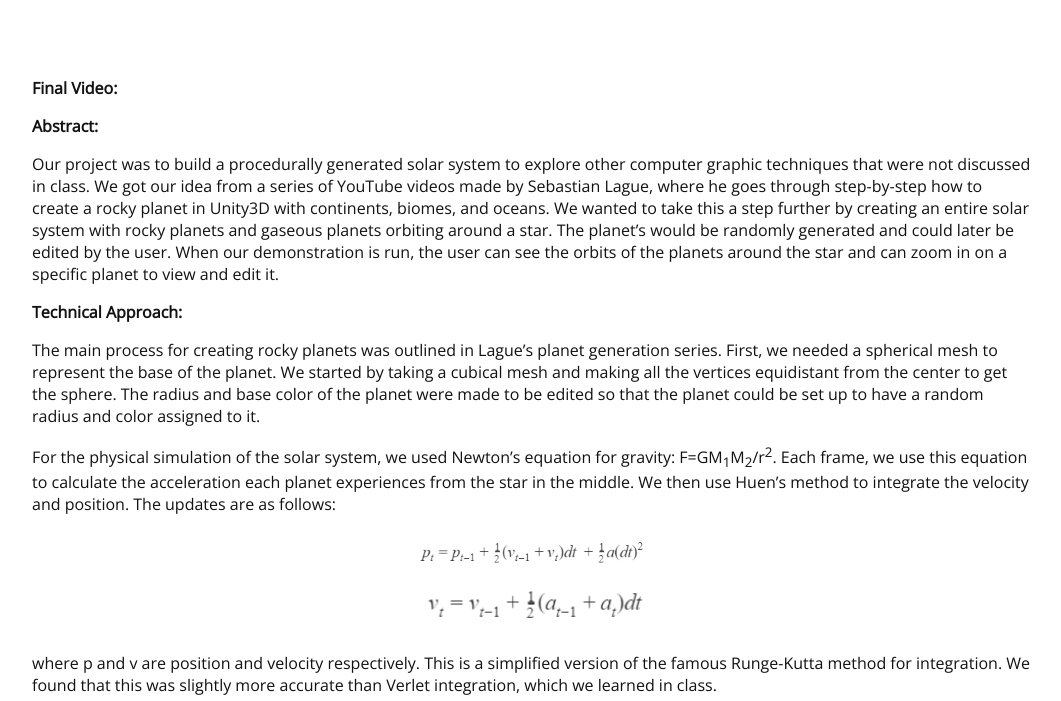
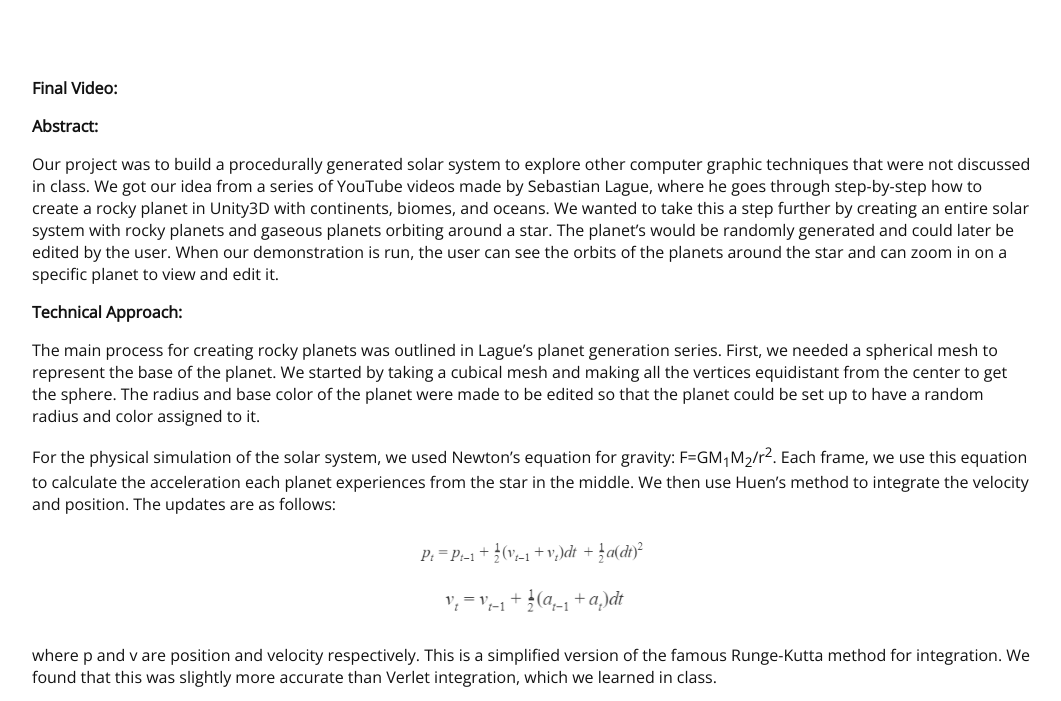
Before and after one commit to BluNaru/CS184FinalWebpage, a plain HTML site: page index.html in a window 1280 px wide. Shown: the part 217-918 px from the top of the page, without its empty margins (108-1169 px from the left). Drawn offline with nearby package versions, Linux system fonts and the light colour scheme.

Commit message:
Adjust pic size

```diff
--- a/index.html
+++ b/index.html
@@ -46,7 +46,7 @@
             </tr>
           <tr>
                 <td align="middle">
-                    <img src="images/equation2.png" width="240px" />
+                    <img src="images/equation2.png" width="200px" />
                 </td>
             </tr>
         </table>
```
